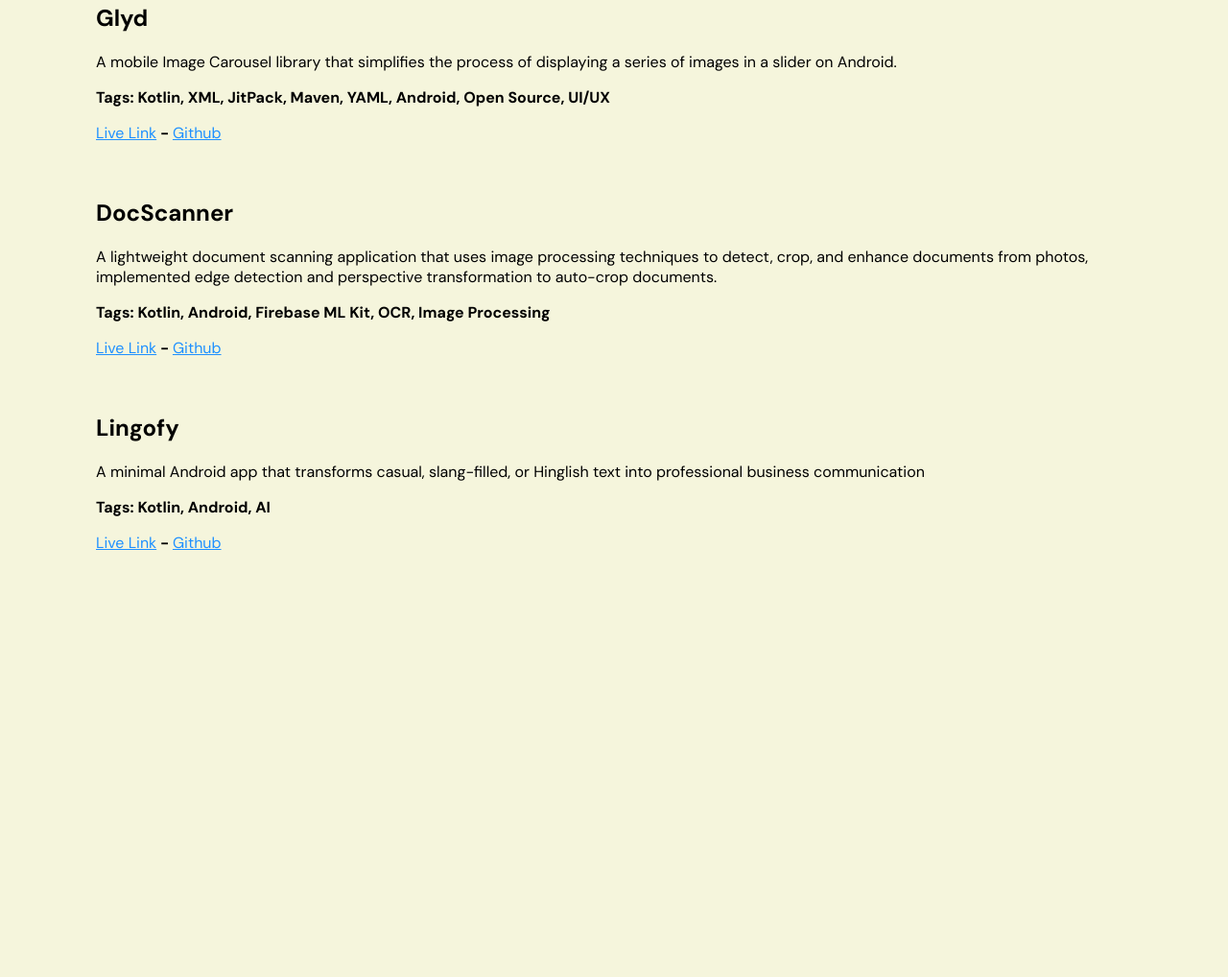
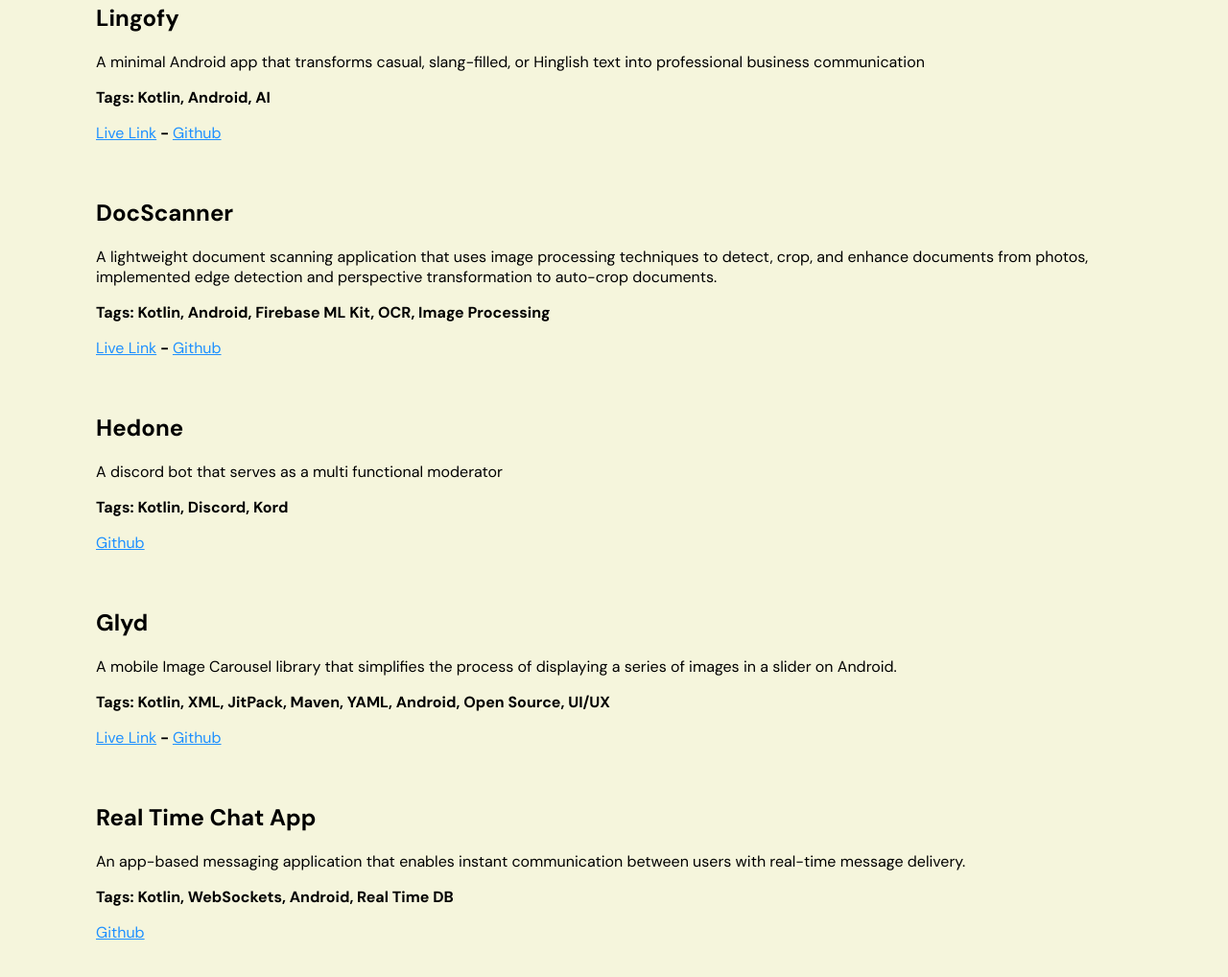
Before and after one commit to aparimit03/html-portfolio, a plain HTML site: page projects.html in a window 1280 px wide. Shown: the part 160-1178 px from the top of the page at 96% size. Before the commit the page ends 836 px from the top, so only its background shows below. Drawn offline with Linux system fonts and the light colour scheme.

Commit message:
Changes to Projects

```diff
--- a/projects.html
+++ b/projects.html
@@ -10,19 +10,39 @@
 	</head>
 	<body>
         <h1><a href="index.html">Take me back</a></h1>
+
+		<h2>Lingofy</h2>
+        <p>A minimal Android app that transforms casual, slang-filled, or Hinglish text into professional business communication</p>
+		<p><strong>Tags: Kotlin, Android, AI</strong></p>
+        <p><a href="https://github.com/aparimit03/Lingofy/releases" target="_blank">Live Link</a><b> - </b><a href="https://github.com/aparimit03/Lingofy" target="_blank">Github</a></p>
+
+		<br>
+
+		<h2>DocScanner</h2>
+        <p>A lightweight document scanning application that uses image processing techniques to detect, crop, and enhance documents from photos, implemented edge detection and perspective transformation to auto-crop documents.</p>
+		<p><strong>Tags: Kotlin, Android, Firebase ML Kit, OCR, Image Processing</strong></p>
+        <p><a href="https://github.com/aparimit03/doc-scanner/releases" target="_blank">Live Link</a><b> - </b><a href="https://github.com/aparimit03/doc-scanner" target="_blank">Github</a></p>
+
+		<br>
+
+		<h2>Hedone</h2>
+        <p>A discord bot that serves as a multi functional moderator</p>
+		<p><strong>Tags: Kotlin, Discord, Kord</strong></p>
+        <p><a href="https://github.com/aparimit03/discord-bot" target="_blank">Github</a></p>
+
+		<br>
+
         <h2>Glyd</h2>
         <p>A mobile Image Carousel library that simplifies the process of displaying a series of images in a slider on Android.</p>
 		<p><strong>Tags: Kotlin, XML, JitPack, Maven, YAML, Android, Open Source, UI/UX</strong></p>
         <p><a href="https://jitpack.io/#aparimit03/image-carousel-kotlin" target="_blank">Live Link</a><b> - </b><a href="https://github.com/aparimit03/image-carousel-kotlin" target="_blank">Github</a></p>
-<br>
-        <h2>DocScanner</h2>
-        <p>A lightweight document scanning application that uses image processing techniques to detect, crop, and enhance documents from photos, implemented edge detection and perspective transformation to auto-crop documents.</p>
-		<p><strong>Tags: Kotlin, Android, Firebase ML Kit, OCR, Image Processing</strong></p>
-        <p><a href="https://github.com/aparimit03/doc-scanner/releases" target="_blank">Live Link</a><b> - </b><a href="https://github.com/aparimit03/doc-scanner" target="_blank">Github</a></p>
-<br>
-		<h2>Lingofy</h2>
-        <p>A minimal Android app that transforms casual, slang-filled, or Hinglish text into professional business communication</p>
-		<p><strong>Tags: Kotlin, Android, AI</strong></p>
-        <p><a href="https://github.com/aparimit03/Lingofy/releases" target="_blank">Live Link</a><b> - </b><a href="https://github.com/aparimit03/Lingofy" target="_blank">Github</a></p>
+
+		<br>
+
+		<h2>Real Time Chat App</h2>
+        <p>An app-based messaging application that enables instant communication between users with real-time message delivery.</p>
+		<p><strong>Tags: Kotlin, WebSockets, Android, Real Time DB</strong></p>
+        <p><a href="https://github.com/aparimit03/real-time-chat-app" target="_blank">Github</a></p>
+
     </body>
 </html>
```
